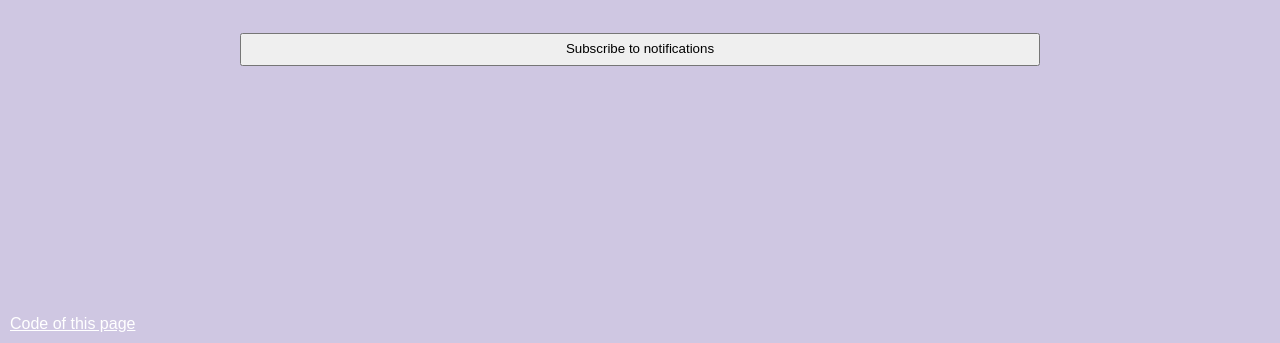
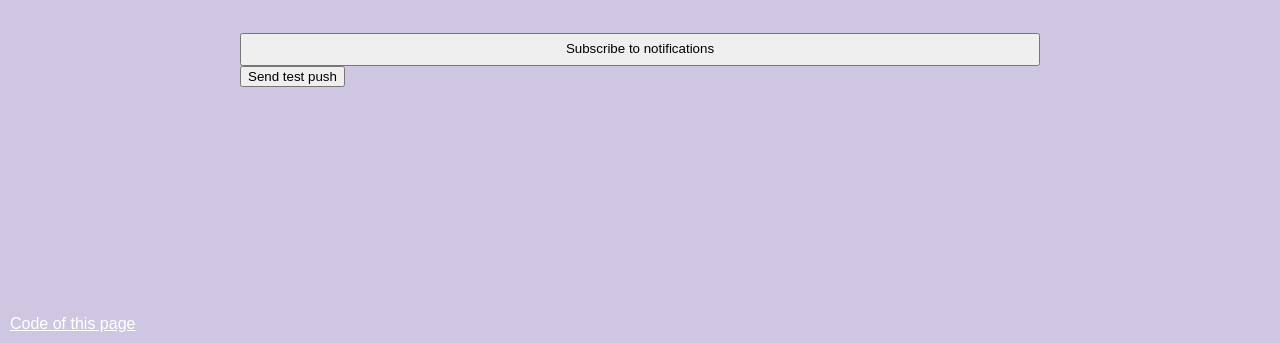
Before and after one commit to andreinwald/webpush-ios-example, a plain HTML site: page index.html in a window 1280 px wide. Shown: the part 457-800 px from the top of the page. Drawn offline with Linux system fonts and the light colour scheme.

Commit message:
test send

```diff
--- a/frontend.js
+++ b/frontend.js
@@ -80,7 +80,7 @@ function displaySubscriptionInfo(subscription) {
         + JSON.stringify(subscription.toJSON());
 }
 
-function sendTestNotification() {
+function testSend() {
     const title = "New Product Available";
     const options = {
         body: "Take a look at this brand new t-shirt!",
@@ -91,7 +91,7 @@ function sendTestNotification() {
         badge: "https://spyna.it/icons/android-icon-192x192.png",
         actions: [{action: "Detail", title: "View", icon: "https://via.placeholder.com/128/ff0000"}]
     };
-    navigator.serviceWorker.ready.then(function (serviceWorker) {
-        serviceWorker.showNotification(title, options);
+    navigator.serviceWorker.ready.then(async function (serviceWorker) {
+        await serviceWorker.showNotification(title, options);
     });
 }
--- a/index.html
+++ b/index.html
@@ -26,6 +26,7 @@
     <button id="subscribe_btn" onclick="subscribeToPush()">Subscribe to notifications</button>
 
     <div id="active_sub"></div>
+    <button id="test_send_btn" onclick="testSend()">Send test push</button>
 
     <a id="source_link" href="https://github.com/andreinwald/webpush-ios-example">Code of this page</a>
 </div>
```
